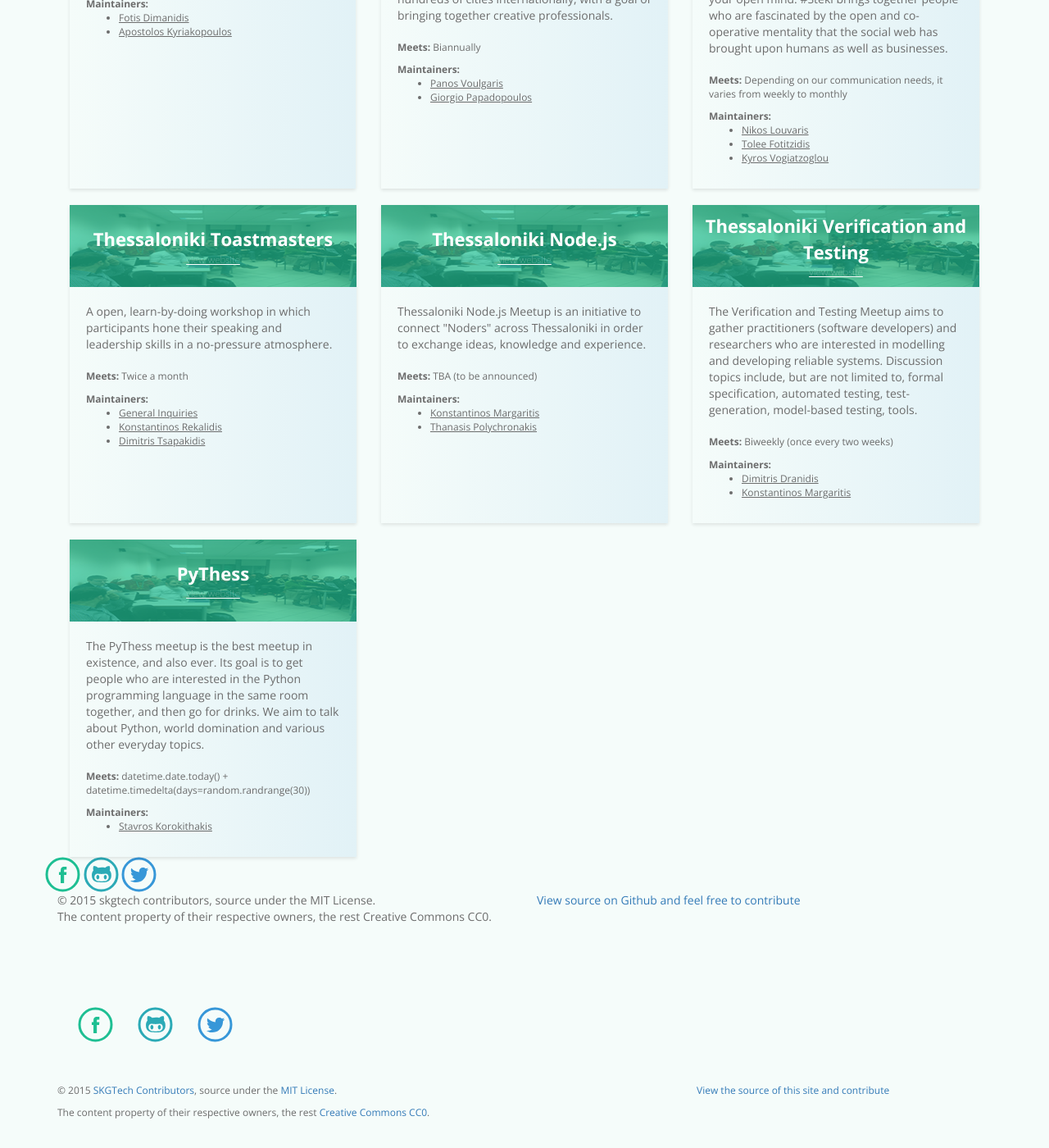
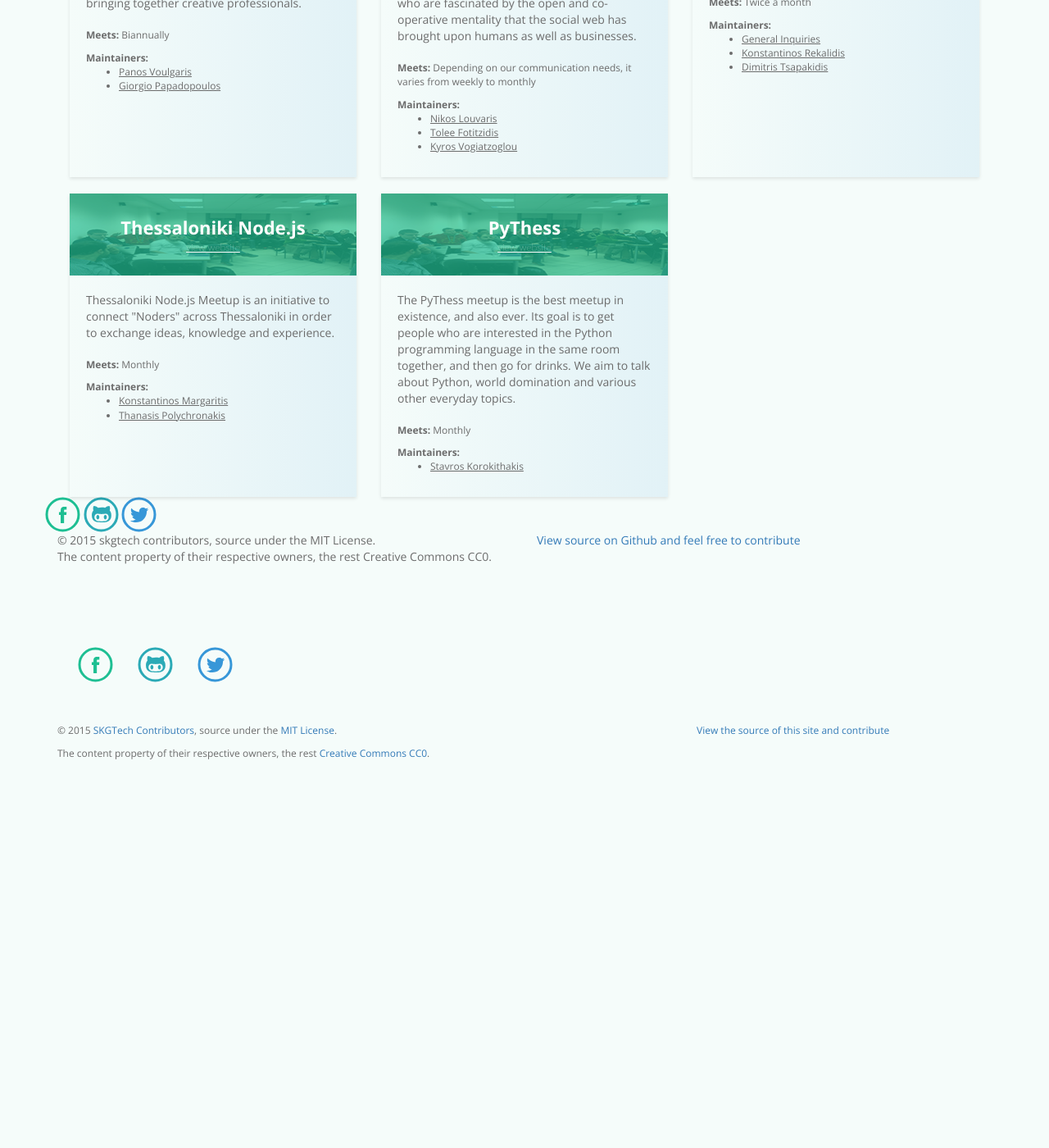
Before and after one commit to skgtech/skgtech.github.io, a Jekyll site: the page built from index.html, in a window 1280 px wide and 1400 px high, scrolled down 2135 px. Shown: the whole window at 82% size. Built offline with Jekyll 4.4.1, drawn with Linux system fonts in a browser that asks for light colours; nearby versions of some CDN libraries; after the commit the page ends 3102 px from its top, so only the background shows below that; some of the changed text lies outside the part shown.

Commit message:
edit communities data

```diff
--- a/_data/communities.yaml
+++ b/_data/communities.yaml
@@ -20,19 +20,8 @@
       email: "xaris.dimitriou@gmail.com"
     - name: "Vassilis Rizopoulos"
       email: "Vassilisrizopoulos@gmail.com"
-- name: "Agile Greece"
-  period: "Monthly"
-  description: "We believe that following a Lean thinking and growing an Agile mindset could help us, as individuals, to get improved and trigger some positive changes in our organisations. "
-  website: "http://www.meetup.com/Agile-Greece/"
-  twitter: "https://twitter.com/AgileGRmeetup"
-  maintainers:
-    - name: "Yiannis Mavraganis"
-      email: "ymavra@gmail.com"
-    - name: "George Psistakis (g.psistakis at gmail dot com)"
-    - name: "Nikos Batsios (nbatsios at gmail dot com)"
-    - name: "Patroklos Papapetrou (ppapapetrou76 at gmail dot com)"
 - name: "OpenThessaloniki"
-  period: "Weekly"
+  period: "Sporadic"
   happensAt: "Every Thursday"
   website: "http://www.openthessaloniki.org/"
   twitter: "https://twitter.com/OpenThessalonik"
@@ -99,7 +88,7 @@
     - name: "Dimitris Tsapakidis"
       email: "dimitris@tsapakidis.com"
 - name: "Thessaloniki Node.js"
-  period: "TBA (to be announced)"
+  period: "Monthly"
   description: 'Thessaloniki Node.js Meetup is an initiative to connect "Noders" across Thessaloniki in order to exchange ideas, knowledge and experience.'
   website: "http://www.meetup.com/Thessaloniki-Node-js-Meetup/"
   twitter: "https://twitter.com/skgnodejs/"
@@ -107,19 +96,9 @@
     - name: "Konstantinos Margaritis"
       email: "kotsos.marga@gmail.com"
     - name: "Thanasis Polychronakis"
-      email: "thanpolas@gmail.com"
-- name: "Thessaloniki Verification and Testing"
-  period: "Biweekly (once every two weeks)"
-  description: 'The Verification and Testing Meetup aims to gather practitioners (software developers) and researchers who are interested in modelling and developing reliable systems. Discussion topics include, but are not limited to, formal specification, automated testing, test-generation, model-based testing, tools.'
-  website: "http://www.meetup.com/Thessaloniki-Verification-and-Testing-Meetup/"
-  twitter: "https://twitter.com/skgvt"
-  maintainers:
-    - name: "Dimitris Dranidis "
-      email: "dranidis@city.academic.gr"
-    - name: "Konstantinos Margaritis"
-      email: "kotsos.marga@gmail.com"
+      website: "https://twitter.com/thanpolas"
 - name: "PyThess"
-  period: "datetime.date.today() + datetime.timedelta(days=random.randrange(30))"
+  period: "Monthly"
   description: 'The PyThess meetup is the best meetup in existence, and also ever. Its goal is to get people who are interested in the Python programming language in the same room together, and then go for drinks. We aim to talk about Python, world domination and various other everyday topics.'
   website: "http://www.meetup.com/PyThess/"
   twitter: "https://twitter.com/stavros"
```
